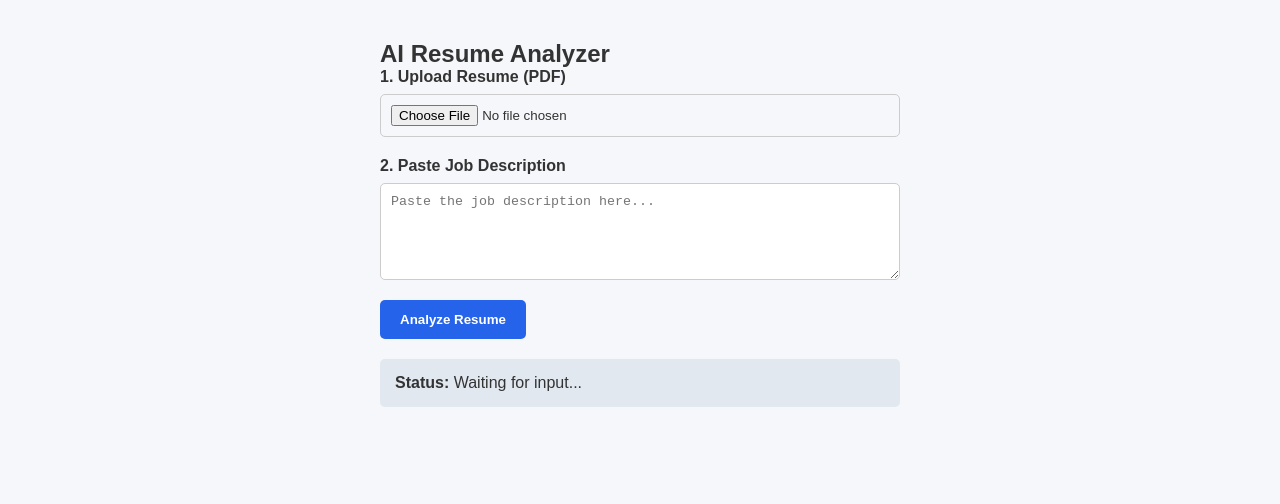
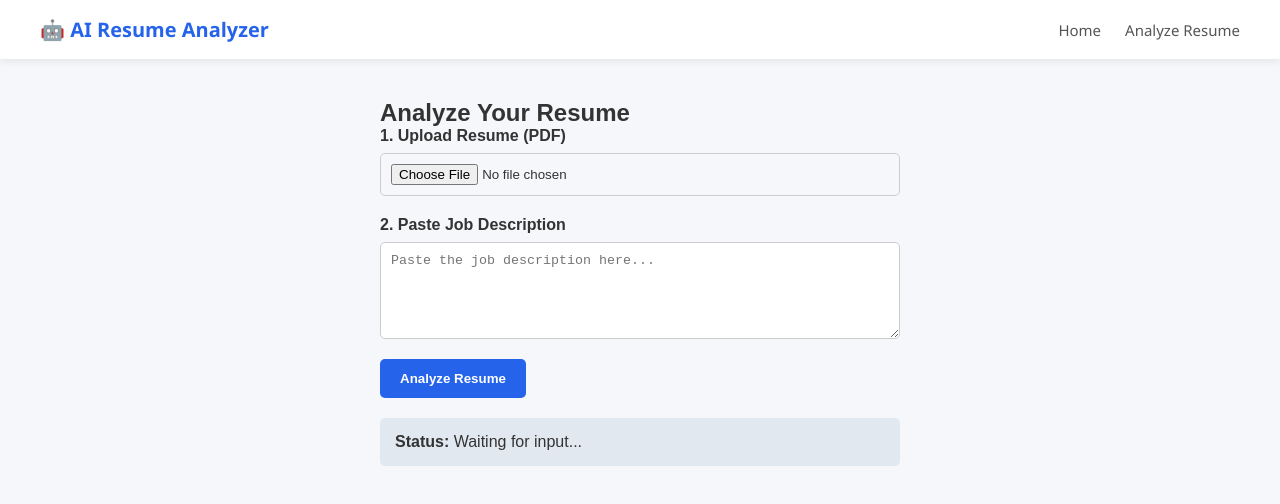
Before and after one commit to rathore-jai-wardhan/AI-resume-analyzer, a React (Vite) app in the folder ai-resume-frontend/: page /analyze in a window 1280 px wide. Shown: the top 504 px of the page. Built offline with nearby package versions, Linux system fonts and the light colour scheme.

Commit message:
Navbar added back for switching b/w home and analyze resume tab

```diff
--- a/ai-resume-frontend/src/Pages/ResumeUpload.jsx
+++ b/ai-resume-frontend/src/Pages/ResumeUpload.jsx
@@ -1,4 +1,5 @@
 import React, { useState } from 'react';
+import Navbar from '../components/Navbar'; // Importing the navigation bar
 
 function ResumeUpload() {
   // State to hold our user inputs
@@ -20,7 +21,7 @@ function ResumeUpload() {
 
     setStatus("⏳ Uploading to server...");
 
-    // Create the multipart envelope required for file transfers
+    // Create the multipart envelope for the file and text
     const formData = new FormData();
     formData.append("resume", file);
     formData.append("job_description", jobDescription);
@@ -32,7 +33,6 @@ function ResumeUpload() {
       });
 
       const data = await response.json();
-      // Displays the response sent back from your FastAPI main.py
       setStatus(`✅ Success! Backend received: ${data.filename}`);
 
     } catch (error) {
@@ -41,8 +41,12 @@ function ResumeUpload() {
   };
 
   return (
+    <div>
+      {/* The Navigation Bar */}
+      <Navbar />
+
       <div style={styles.container}>
-      <h2>AI Resume Analyzer</h2>
+        <h2>Analyze Your Resume</h2>
 
         <div style={styles.formGroup}>
           <label><strong>1. Upload Resume (PDF)</strong></label>
@@ -73,10 +77,11 @@ function ResumeUpload() {
           <strong>Status: </strong> {status}
         </div>
       </div>
+    </div>
   );
 }
 
-// Inline styling to maintain a clean UI
+// Styling
 const styles = {
   container: { padding: '40px', maxWidth: '600px', margin: '0 auto', fontFamily: 'sans-serif' },
   formGroup: { display: 'flex', flexDirection: 'column', gap: '8px', marginBottom: '20px' },
```
Lines whose indentation alone changed are shown as unchanged.
